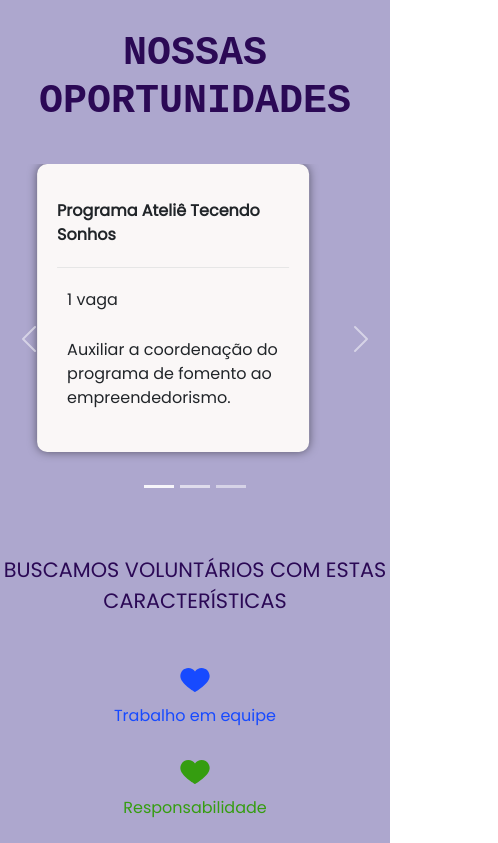
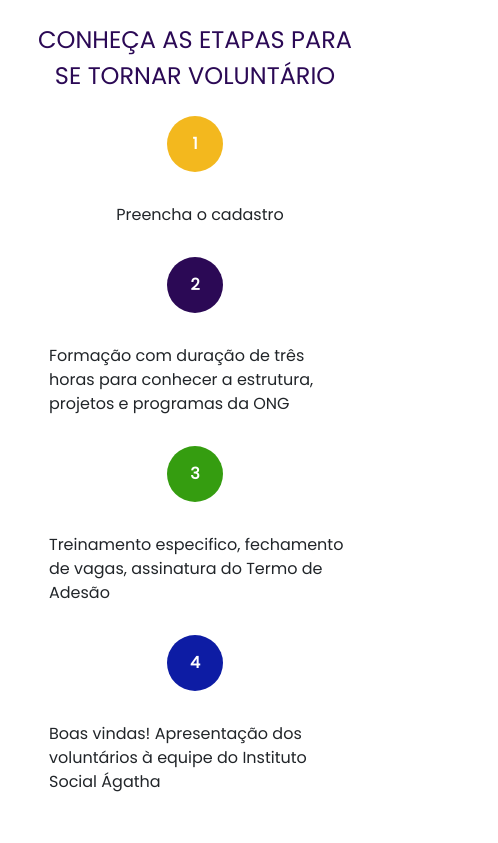
Before and after one commit to alexa2me/lpongagatha, a plain HTML site: page index.html in a window 390 px wide. Shown: the top 843 px of the page, 498 px wide, since content can reach past the window. Drawn offline with nearby package versions, Linux system fonts and the light colour scheme.

Commit message:
✨ Implement stages banner

```diff
--- a/css/styles.css
+++ b/css/styles.css
@@ -1,28 +1,24 @@
-/* Organizar os estilos em ordem alfabética por bloco */
-
-* {
+body {
   box-sizing: border-box;
+  font-family: "Poppins", sans-serif;
   margin: 0;
+  overflow-x: hidden;
   padding: 0;
-}
-
-body {
-  font-family: "Poppins", sans-serif;
 }
 
 .volunteers-characteristics {
   text-align: center;
+  text-transform: uppercase;
+  font-size: 1.3em;
+  padding: 40px 0px 30px;
+  color: #2b0955;
 }
 
 /* CAROUSEL CONTAINER */
-#opportunities-title {
-  color: #2b0955;
-  font-family: "Courier New", Courier, monospace;
-  font-size: 60px;
-  font-weight: 600;
-  padding: 30px;
+
+.carousel-item {
+  height: 350px;
   text-align: center;
-  text-transform: uppercase;
 }
 
 .light-purple-container {
@@ -34,10 +30,25 @@ body {
   border-radius: 10px;
   box-shadow: 0 0 10px rgba(0, 0, 0, 0.5);
   height: 18em;
+  margin: 0 auto;
   margin-bottom: 20px;
-  margin: 0 auto;
   padding: 20px;
   width: 17em;
+}
+
+.opportunity-description {
+  padding: 5px 10px;
+  text-align: left;
+}
+
+#opportunities-container-title {
+  color: #2b0955;
+  font-family: "Courier New", Courier, monospace;
+  font-size: 60px;
+  font-weight: 600;
+  padding: 30px;
+  text-align: center;
+  text-transform: uppercase;
 }
 
 .opportunity-title {
@@ -48,18 +59,8 @@ body {
   text-align: left;
 }
 
-.opportunity-description {
-  padding: 5px 10px;
-  text-align: left;
-}
+/* VOLUNTEER BANNER */
 
-/* CAROUSEL */
-.carousel-item {
-  height: 350px;
-  text-align: center;
-}
-
-/* VOLUNTEER BANNER */
 #bold-and-gray {
   color: #c4c4c4;
   font-weight: bold;
@@ -75,8 +76,8 @@ body {
 
 .volunteer-button {
   background-color: #f3b81e;
+  border: none;
   border-radius: 10px;
-  border: none;
   color: #0b0a0a;
   font-size: 0.8em;
   padding: 5px 25px;
@@ -86,6 +87,64 @@ body {
   background-color: #f3b81e;
   color: #0b0a0a;
   opacity: 0.8;
+}
+
+/* STAGES TO BECOME A VOLUNTEER */
+
+.circles {
+  align-items: center;
+  border-radius: 50%;
+  color: #ffffff;
+  display: flex;
+  font-weight: 600;
+  height: 3.5em;
+  justify-content: center;
+  width: 3.5em;
+}
+
+.blue-circle {
+  background-color: #0d1ca4;
+}
+
+.green-circle {
+  background-color: #359d10;
+}
+
+.purple-circle {
+  background-color: #2b0955;
+}
+
+.yellow-circle {
+  background-color: #f3b81e;
+}
+
+.stages-description {
+  margin: 0px auto;
+  padding: 15px 0px 0px 10px;
+  width: 80%;
+}
+
+.volunteer-title {
+  color: #2b0955;
+  font-size: 1.8em;
+  margin: 1.6em auto 1.2em 3.5em;
+  text-transform: uppercase;
+}
+
+/* EXPECTED CHARACTERISTICS */
+
+.blue-text {
+  color: #174aff;
+  padding: 10px;
+}
+
+.green-text {
+  color: #359d10;
+  padding: 10px;
+}
+
+.heart {
+  width: 32px;
 }
 
 /* FOOTER */
@@ -111,4 +170,10 @@ i {
   #opportunities-title {
     font-size: 40px;
   }
+
+  .volunteer-title {
+    font-size: 1.5em;
+    margin: 22px;
+    text-align: center;
+  }
 }
--- a/index.html
+++ b/index.html
@@ -14,8 +14,27 @@
     />
   </head>
   <body>
+      <p class="volunteer-title">Conheça as etapas para se tornar voluntário</p>
+        <div class="row" style="margin-bottom: 30px;">
+          <div class="col-sm" style="display: flex; flex-direction: column; align-items: center;">
+            <p class="circles yellow-circle">1</p>
+            <p class="stages-description" style="text-align: center; margin-bottom: 30px;">Preencha o cadastro</p>
+          </div>
+          <div class="col-sm" style="display: flex; flex-direction: column; align-items: center;">
+            <p class="circles purple-circle">2</p>
+            <p class="stages-description" style="margin-bottom: 30px;">Formação com duração de três horas para conhecer a estrutura, projetos e programas da ONG</p>
+          </div>
+          <div class="col-sm" style="display: flex; flex-direction: column; align-items: center;">
+            <p class="circles green-circle">3</p>
+            <p class="stages-description" style="margin-bottom: 30px;">Treinamento especifico, fechamento de vagas, assinatura do Termo de Adesão</p>
+          </div>
+          <div class="col-sm" style="display: flex; flex-direction: column; align-items: center;">
+            <p class="circles blue-circle">4</p>
+            <p class="stages-description" style=" margin-bottom: 25px;">Boas vindas! Apresentação dos voluntários à equipe do Instituto Social Ágatha</p>
+          </div>
+        </div>
     <div class="light-purple-container">
-      <h1 id="opportunities-title">
+      <h1 id="opportunities-container-title">
       Nossas oportunidades</h1>
       <div
         id="carouselExampleIndicators"
@@ -95,41 +114,38 @@
           <span class="visually-hidden">Next</span>
         </button>
       </div>
-      <p
-        class="volunteers-characteristics"
-        style="text-transform: uppercase; font-size: 1.3em; padding: 40px 0px 30px; color: #2B0955;"
-      >
+      <p class="volunteers-characteristics">
         Buscamos voluntários com estas características
       </p>
       <div class="container" style="text-align: center; margin-bottom: 10px;">
       <div class="row">
           <div class="col-sm">
-          <img src="images/blue-heart.svg" width="32px" />
-          <p style="color: #174aff; padding: 10px;">Trabalho em equipe</p>
+          <img class="heart" src="images/blue-heart.svg"/>
+          <p class="blue-text">Trabalho em equipe</p>
         </div>
         <div class="col-sm">
-          <img src="images/green-heart.svg" width="32px"/>
-          <p style="color: #359D10; padding: 10px;">Responsabilidade</p>
+          <img class="heart" src="images/green-heart.svg"/>
+          <p class="green-text">Responsabilidade</p>
         </div>
         <div class="col-sm">
-          <img src="images/blue-heart.svg" width="32px"/>
-          <p style="color: #174aff; padding: 10px;">Proatividade</p>
+          <img class="heart" src="images/blue-heart.svg"/>
+          <p class="blue-text">Proatividade</p>
         </div>
       </div>
     </div>
     <div class="container" style="text-align: center; margin-bottom: 30px;">
       <div class="row">
         <div class="col-sm">
-          <img src="images/green-heart.svg" width="32px"/>
-          <p style="color: #359D10; padding: 10px;">Comunicação</p>
+          <img class="heart" src="images/green-heart.svg"/>
+          <p class="green-text">Comunicação</p>
         </div>
         <div class="col-sm">
-          <img src="images/blue-heart.svg" width="32px"/>
-          <p style="color: #174aff; padding: 10px;">Comprometimento</p>
+          <img class="heart" src="images/blue-heart.svg"/>
+          <p class="blue-text">Comprometimento</p>
         </div>
         <div class="col-sm">
-          <img src="images/green-heart.svg" width="32px"/>
-          <p style="color: #359D10; padding: 10px;">Disponibilidade</p>
+          <img class="heart" src="images/green-heart.svg"/>
+          <p class="green-text">Disponibilidade</p>
         </div>
       </div>
     </div>
```
